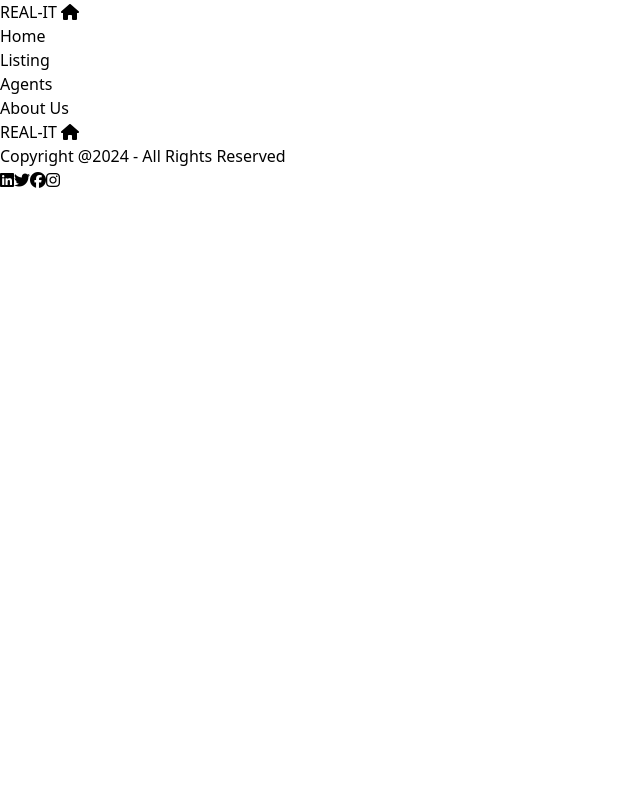
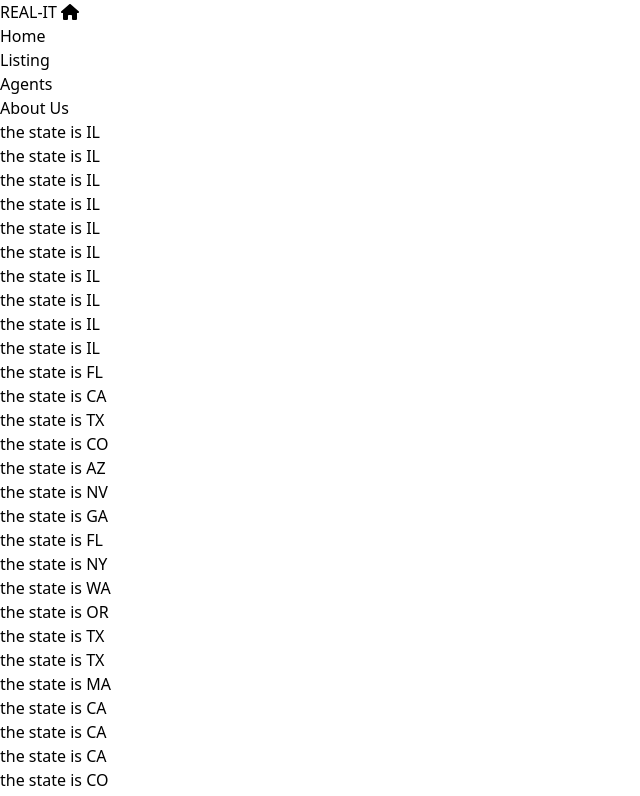
Before and after one commit to as31212/Mock-Home, a React (Vite) app: page /Listing in a window 1280 px wide. Shown: the top 796 px of the page, without its empty margins (0-640 px from the left). Built offline with nearby package versions, Linux system fonts and the light colour scheme.

Commit message:
listing rendered with proper tsx

```diff
--- a/src/App.tsx
+++ b/src/App.tsx
@@ -14,7 +14,7 @@ function App() {
 
   // fetch listings
 
-  const [listingData,setListingData] = useState<ListingInterface | null>(null);
+  const [listingData,setListingData] = useState<ListingInterface[] | null>(null);
 
   const fetchListings = async()=>{
     try{const res = await fetch('/JsonFiles/ListingsInfo.json');
@@ -31,7 +31,7 @@ function App() {
   },[])
 
   // fetch Agents
-  const [agentData,setAgentData] = useState<AgentInterface | null>(null);
+  const [agentData,setAgentData] = useState<AgentInterface[] | null>(null);
 
   const fetchAgents = async()=>{
     try{const res = await fetch('/JsonFiles/AgentInfo.json');
--- a/src/components/Agents.tsx
+++ b/src/components/Agents.tsx
@@ -1,6 +1,11 @@
 import Footer from "./Footer";
+import { AgentInterface} from "../interfaces/AgentInterface";
 
-const Agents : React.FC = ()=>{
+interface AgentProps{
+agentData : AgentInterface | null;
+}
+
+const Agents : React.FC<AgentProps> = ({agentData})=>{
 
     return(
         <>
--- a/src/components/Listing.tsx
+++ b/src/components/Listing.tsx
@@ -1,18 +1,32 @@
 import Footer from "./Footer";
 import { ListingInterface } from "../interfaces/ListingsInterface";
 
-interface ListingProps{
-    listingData : ListingInterface;
+// make sure to create an interface for props and make sure that if the data mutates in type, then you must accommodate for that by adding the other possible types
+// I ran into a long ts error due to the fact that i didn't add "| null" to my listingData annotation within the prop interface
+
+interface ListingProps {
+  listingData: ListingInterface[] | null;
 }
 
-const Listing : React.FC<ListingProps> = ({listingData})=>{
+const Listing: React.FC<ListingProps> = ({ listingData }) => {
+  const listingTemplate = listingData ? (
+    [...listingData].map((el) => {
+      return (
+        <div className="">
+          <p>{`the state is ${el.state}`}</p>
+        </div>
+      );
+    })
+  ) : (
+    <div>no data</div>
+  );
 
-    return(
-        <>
-        <div className="h-screen"></div>
-        <Footer />
-        </>
-    );
-}
+  return (
+    <>
+      <div className="h-screen">{listingTemplate}</div>
+      <Footer />
+    </>
+  );
+};
 
 export default Listing;
```
